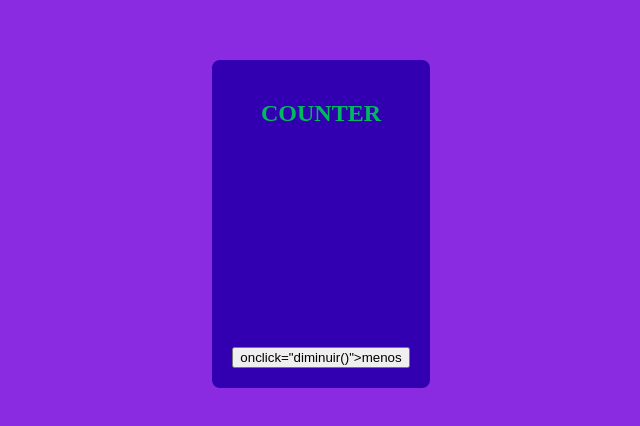
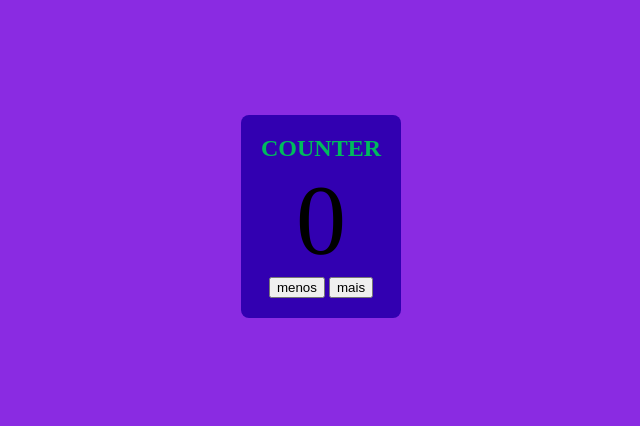
Before and after one commit to Jairu13/contados-eliti, a plain HTML site: page index.html in a window 1280 px wide. Shown: the part 184-610 px from the top of the page, without its empty margins (319-959 px from the left). Drawn offline with Linux system fonts and the light colour scheme.

Commit message:
final de codigo

```diff
--- a/index.html
+++ b/index.html
@@ -4,8 +4,8 @@
 <head>
     <title>COUNTER</title>
     <style>
-        {
-            margin: 0 ;
+        *{
+            margin: 0;
             box-sizing: border-box;
         }
 
@@ -28,28 +28,47 @@
             flex-direction: column;
         }
 
-        ::selection{
+        ::selection {
             background: rgb(167, 132, 255);
-            padding:20px;
-            border-radius:5px;
+            padding: 20px;
+            border-radius: 5px;
             text-align: center;
         }
+
         p {
             font-size: 100px;
             color: black;
         }
-
     </style>
 </head>
 
 <body>
     <section>
         <h1>COUNTER</h1>
-      <p></p>
-      <div>
-        <button> onclick="diminuir()">menos</button>
-      </div>
+        <p id="resultado">0</p>
+        <div>
+            <button onclick="diminuir()">menos</button>
+            <button onclick="aumentar()">mais</button>
+        </div>
+
     </section>
+
+    <script>
+        let incialNumero = 0
+        function diminuir() {
+            incialNumero--
+            mostrar()
+        }
+        function aumentar() {
+            incialNumero++
+            mostrar()
+        }
+        function mostrar() {
+            const p = document.querySelector("#resultado")
+            p.innerHTML = incialNumero
+        }
+        mostrar()
+    </script>
 </body>
 
 
@@ -68,7 +87,4 @@
 
 
 
-
-
-
 </html>
```
